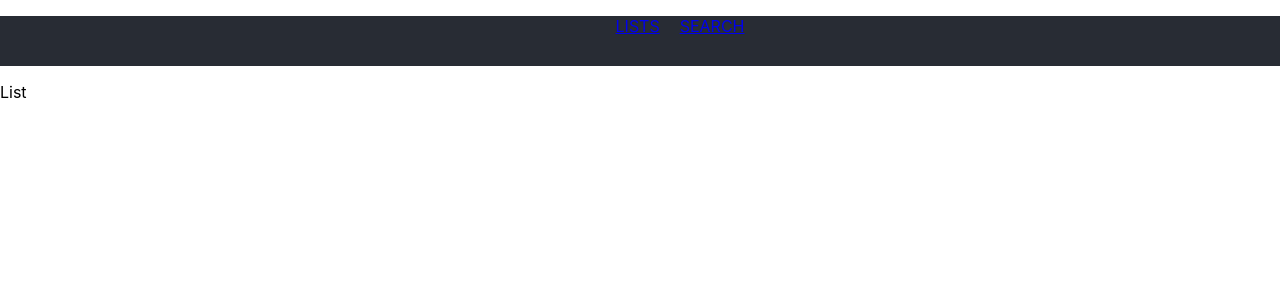
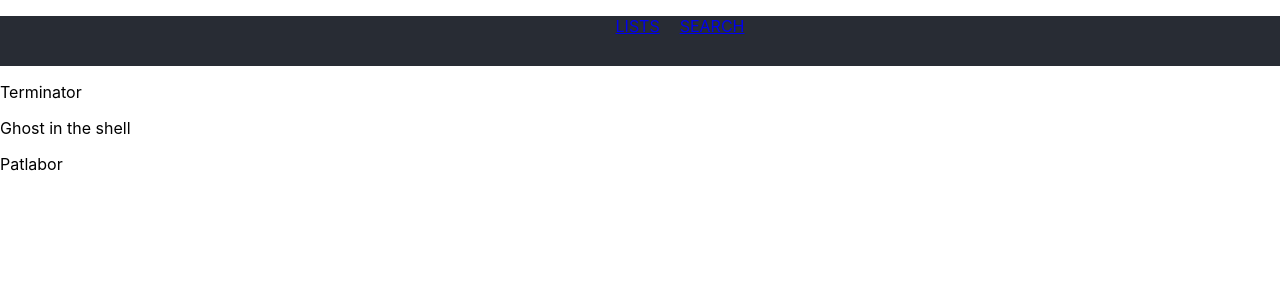
Before and after one commit to ATalaveraDev/react-movies, a React (Create React App) app: page / in a window 1280 px wide. Shown: the top 300 px of the page. Built offline with nearby package versions, Linux system fonts and the light colour scheme.

Commit message:
Movie Component implementation * First approach

```diff
--- /dev/null
+++ b/src/components/Movie/Movie.js
@@ -0,0 +1,9 @@
+import React from 'react';
+
+const movie = (props) => (
+    <div>
+        <p>{ props.title }</p>
+    </div>
+);
+
+export default movie;
--- a/src/containers/MoviesListMaker/List/List.js
+++ b/src/containers/MoviesListMaker/List/List.js
@@ -1,9 +1,30 @@
 import React, { Component } from 'react';
 
+import Movie from '../../../components/Movie/Movie';
+
 class List extends Component {
+    state = {
+        movies: [
+            {
+                id: '1',
+                title: 'Terminator'
+            },
+            {
+                id: '2',
+                title: 'Ghost in the shell'
+            },
+            {
+                id: '3',
+                title: 'Patlabor'
+            }
+        ]
+    };
+
     render() {
+        const list = this.state.movies.map(movie => <Movie key={ movie.id } title={ movie.title }/>);
+
         return (
-            <div>List</div>
+            <div>{ list }</div>
         );
     }
 }
```
